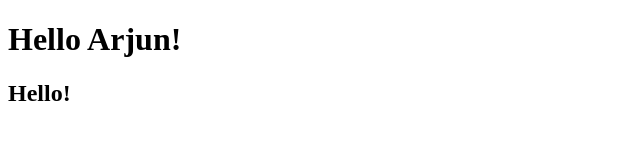
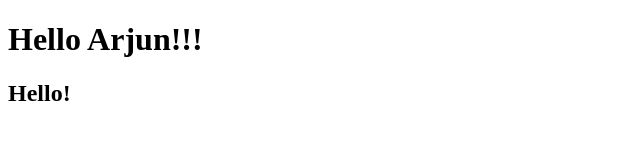
Before and after one commit to arirangz/project2_arjun, a plain HTML site: page index.html in a window 1280 px wide. Shown: the full height of the page, 0-640 px from the left. Drawn offline with Linux system fonts and the light colour scheme.

Commit message:
Changing title

```diff
--- a/index.html
+++ b/index.html
@@ -6,7 +6,7 @@
     <title>Document</title>
 </head>
 <body>
-    <h1>Hello Arjun!</h1>
+    <h1>Hello Arjun!!!</h1>
     <h2>Hello!</h2>
 </body>
 </html>
```
